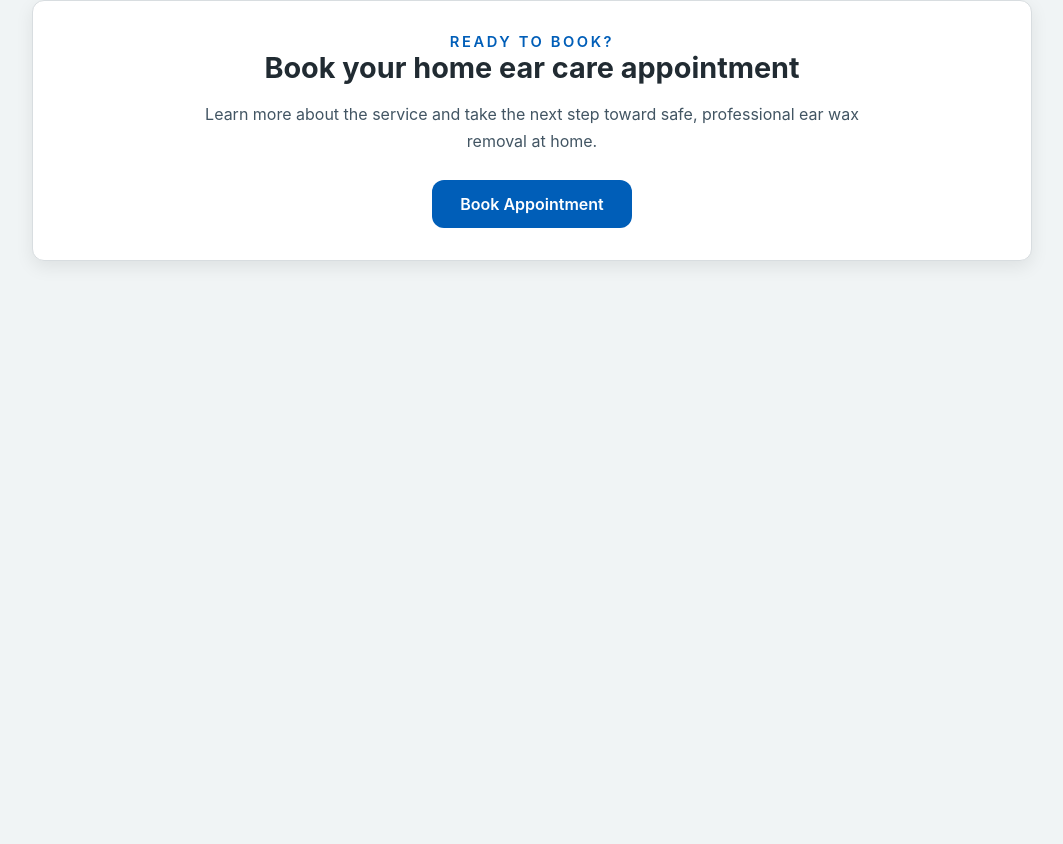
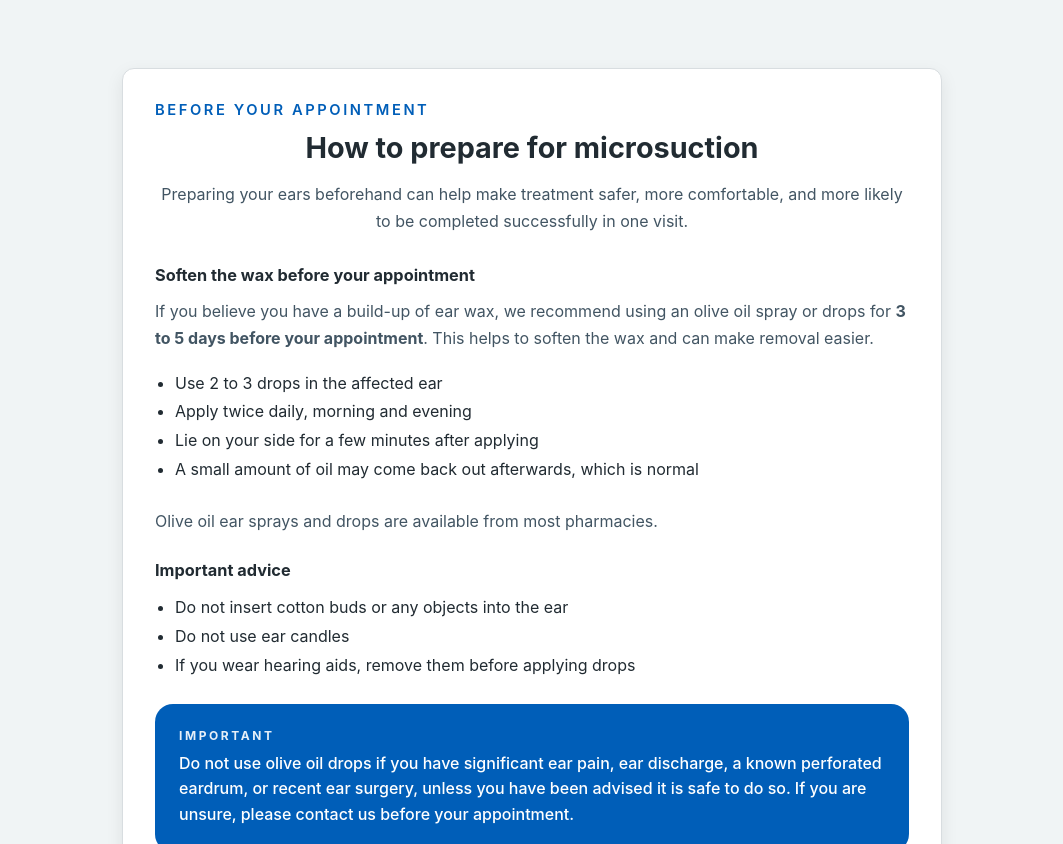
Before and after one commit to VentrisOdin/palaemon-clinical-services, a React app in the folder frontend/: page /microsuction in a window 1280 px wide. Shown: the part 2196-3040 px from the top of the page, without its empty margins (108-1171 px from the left). Before the commit the page ends 2505 px from the top, so only its background shows below. Built offline with nearby package versions, Linux system fonts and the light colour scheme; the HTML template or start-up script is replaced by a standard one.

Commit message:
final before legal stuff

```diff
--- a/frontend/src/components/microsuction/MicrosuctionPreparation.jsx
+++ b/frontend/src/components/microsuction/MicrosuctionPreparation.jsx
@@ -1,6 +1,9 @@
 function MicrosuctionPreparation() {
   return (
-    <section className="home-section">
+    <section
+      className="home-section"
+      style={{ marginTop: "2.5rem" }}
+    >
       <div className="container" style={{ maxWidth: "820px" }}>
         <div
           className="glass-card"
@@ -9,8 +12,15 @@ function MicrosuctionPreparation() {
             animation: "riseUp 0.8s ease",
           }}
         >
-          <p className="home-eyebrow">Before your appointment</p>
+          {/* EYEBROW */}
+          <p
+            className="home-eyebrow"
+            style={{ marginBottom: "0.75rem" }}
+          >
+            Before your appointment
+          </p>
 
+          {/* TITLE */}
           <h2
             className="home-section-title"
             style={{ marginBottom: "1rem", textAlign: "center" }}
@@ -18,6 +28,7 @@ function MicrosuctionPreparation() {
             How to prepare for microsuction
           </h2>
 
+          {/* INTRO */}
           <p
             className="home-section-copy"
             style={{ marginBottom: "1.75rem", textAlign: "center" }}
@@ -27,61 +38,92 @@ function MicrosuctionPreparation() {
             visit.
           </p>
 
+          {/* SECTION */}
           <h3 className="home-card-title" style={{ marginBottom: "0.75rem" }}>
             Soften the wax before your appointment
           </h3>
 
           <p className="home-section-copy" style={{ marginBottom: "1rem" }}>
             If you believe you have a build-up of ear wax, we recommend using an
-            olive oil spray or drops for <strong>3 to 5 days before your appointment</strong>.
-            This helps to soften the wax and can make removal easier.
+            olive oil spray or drops for{" "}
+            <strong>3 to 5 days before your appointment</strong>. This helps to
+            soften the wax and can make removal easier.
           </p>
 
-          <ul style={{ marginBottom: "1.5rem", paddingLeft: "1.25rem", lineHeight: 1.8 }}>
+          <ul
+            style={{
+              marginBottom: "1.5rem",
+              paddingLeft: "1.25rem",
+              lineHeight: 1.8,
+            }}
+          >
             <li>Use 2 to 3 drops in the affected ear</li>
             <li>Apply twice daily, morning and evening</li>
             <li>Lie on your side for a few minutes after applying</li>
-            <li>A small amount of oil may come back out afterwards, which is normal</li>
+            <li>
+              A small amount of oil may come back out afterwards, which is normal
+            </li>
           </ul>
 
           <p className="home-section-copy" style={{ marginBottom: "1.5rem" }}>
             Olive oil ear sprays and drops are available from most pharmacies.
           </p>
 
+          {/* IMPORTANT ADVICE */}
           <h3 className="home-card-title" style={{ marginBottom: "0.75rem" }}>
             Important advice
           </h3>
 
-          <ul style={{ marginBottom: "1.5rem", paddingLeft: "1.25rem", lineHeight: 1.8 }}>
+          <ul
+            style={{
+              marginBottom: "1.5rem",
+              paddingLeft: "1.25rem",
+              lineHeight: 1.8,
+            }}
+          >
             <li>Do not insert cotton buds or any objects into the ear</li>
             <li>Do not use ear candles</li>
             <li>If you wear hearing aids, remove them before applying drops</li>
           </ul>
 
+          {/* NHS BLUE IMPORTANT BOX */}
           <div
             style={{
-              background: "rgba(0, 94, 184, 0.08)",
-              border: "1px solid rgba(0, 94, 184, 0.18)",
-              borderRadius: "16px",
-              padding: "1rem 1.1rem",
+              background: "#005EB8",
+              color: "#ffffff",
+              borderRadius: "18px",
+              padding: "1.5rem",
               marginBottom: "1.25rem",
             }}
           >
-            <p
+            <div
               style={{
-                margin: 0,
-                fontSize: "0.98rem",
-                lineHeight: 1.6,
-                color: "var(--color-text-primary)",
+                fontSize: "0.75rem",
+                fontWeight: "700",
+                letterSpacing: "0.16rem",
+                textTransform: "uppercase",
+                opacity: 0.9,
+                marginBottom: "0.5rem",
               }}
             >
-              <strong>Important:</strong> Do not use olive oil drops if you have
-              significant ear pain, ear discharge, a known perforated eardrum,
-              or recent ear surgery, unless you have been advised it is safe to
-              do so. If you are unsure, please contact us before your appointment.
-            </p>
+              Important
+            </div>
+
+            <div
+              style={{
+                fontSize: "1rem",
+                lineHeight: 1.6,
+                fontWeight: "500",
+              }}
+            >
+              Do not use olive oil drops if you have significant ear pain, ear
+              discharge, a known perforated eardrum, or recent ear surgery,
+              unless you have been advised it is safe to do so. If you are unsure,
+              please contact us before your appointment.
+            </div>
           </div>
 
+          {/* SUBTLE INFO BOX */}
           <div
             style={{
               background: "rgba(255, 255, 255, 0.45)",
--- a/frontend/src/pages/Microsuction.jsx
+++ b/frontend/src/pages/Microsuction.jsx
@@ -2,6 +2,7 @@ import MicrosuctionHero from "../components/microsuction/MicrosuctionHero";
 import MicrosuctionExplainer from "../components/microsuction/MicrosuctionExplainer";
 import MicrosuctionProcess from "../components/microsuction/MicrosuctionProcess";
 import MicrosuctionSuitability from "../components/microsuction/MicrosuctionSuitability";
+import MicrosuctionPreparation from "../components/microsuction/MicrosuctionPreparation";
 import MicrosuctionCTA from "../components/microsuction/MicrosuctionCTA";
 
 function Microsuction() {
@@ -11,6 +12,7 @@ function Microsuction() {
       <MicrosuctionExplainer />
       <MicrosuctionProcess />
       <MicrosuctionSuitability />
+      <MicrosuctionPreparation />
       <MicrosuctionCTA />
     </>
   );
```
